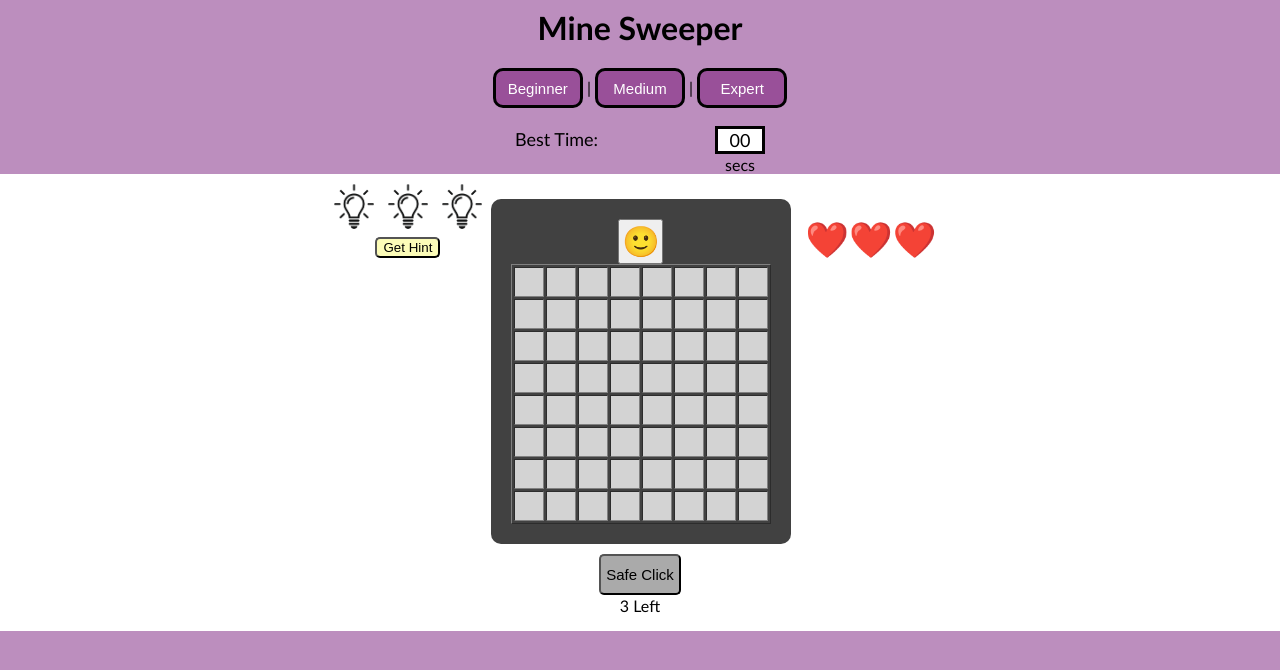
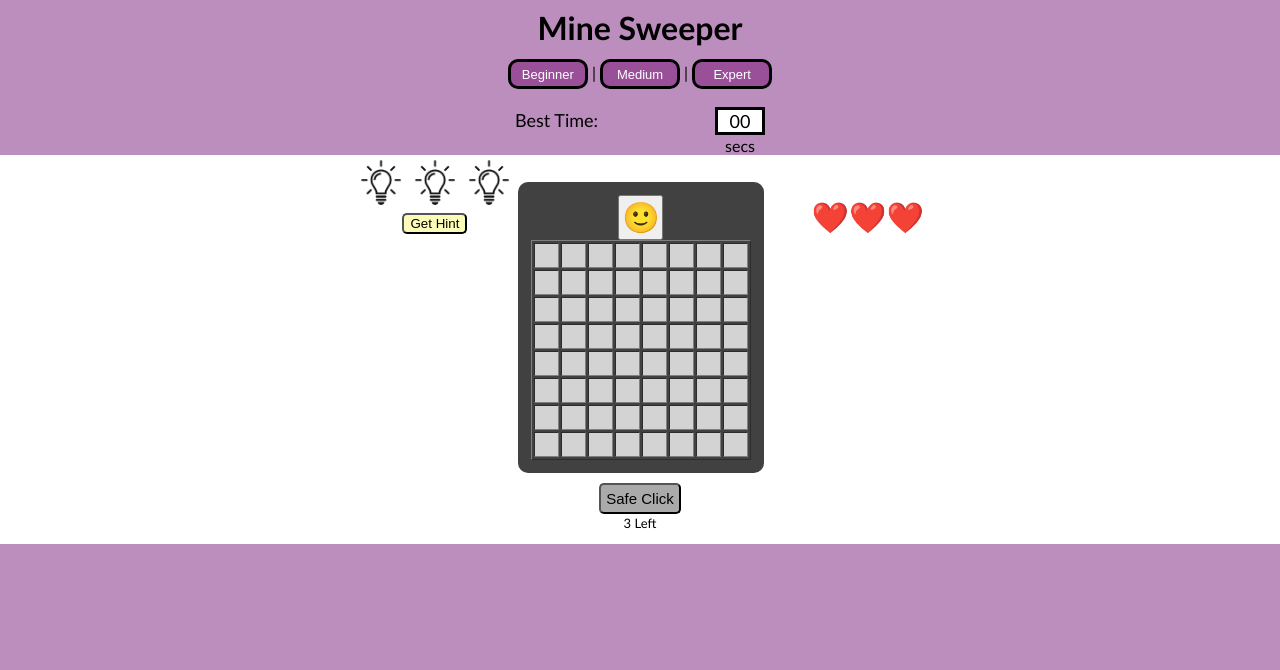
Before and after one commit to OrBaadani/MineSweeper, a plain HTML site: page index.html in a window 1280 px wide. Drawn offline with Linux system fonts and the light colour scheme.

Commit message:
day2-css changes

```diff
--- a/css/style.css
+++ b/css/style.css
@@ -14,6 +14,7 @@ body{
 }
 h1{
     margin-top: 0;
+    margin-bottom: 12px;
 }
 table{
     margin:auto;
@@ -30,14 +31,14 @@ table{
     display: inline-block;
     background-color: rgb(65, 65, 65);
     margin:auto;
-    padding: 20px;
-    margin-top: 25px;
+    padding: 13px;
+    margin-top: 10px;
     border-radius: 10px;
 }
 .levels button{
-    font-size: 15px;
-    height: 40px;
-    width: 90px;
+    font-size: 13px;
+    height: 30px;
+    width: 80px;
     border-radius: 10px;
     border: 3px solid black;
 background-color: #995099;
@@ -49,9 +50,10 @@ padding: 5px;
     background-color:#8b478b ;
 }
 table td{
-    height: 30px;
-    width: 30px;
-    padding:2px;
+    height: 25px;
+    width: 25px;
+    padding:1px;
+    font-size: 14px;
     background-color: lightgrey;
 }
 .clicked{
@@ -94,10 +96,11 @@ img{
     height:45px;
 }
 .lives{
-    font-size:35px;
+    font-size:30px;
     display:inline-block;
     /* float:right; */
     width: 160px;
+    text-align: right;
     /* display: flex;  */
     /* justify-content: space-between; */
     /* margin-right: 450px; */
@@ -116,8 +119,9 @@ img{
 .hintsContainer{
     display:inline-block;
     /* position:relative; */
-    text-align: left;
+    text-align: center;
     /* float:left; */
+    height: 100px;
 
 }
 .hints{
@@ -144,8 +148,11 @@ img{
     /* margin:auto; */
 }
 .hintsContainer p{
-    font-size:13px;
+    position: fixed;
+    font-size:9px;
     display: none;
+    margin: auto;
+    margin-left: 55px;
 }
 .safeClicked{
 background-color: rgb(154, 121, 185);
@@ -156,11 +163,11 @@ background-color: rgb(154, 121, 185);
     margin:auto;
 }
 
-.safeBtn{
+.safeBtn,.manualBtn{
 margin-top: 10px;
 font-size: 15px;
 border-radius: 5px;
-padding: 10px 5px;
+padding: 5px;
 background-color: rgb(170, 170, 170);
 }
 .safeBtn:hover{
@@ -169,4 +176,5 @@ background-color: rgb(170, 170, 170);
 }
 .safeClick{
 margin-top: 1px;
+font-size: 13px;
 }
--- a/index.html
+++ b/index.html
@@ -46,9 +46,10 @@
         <br>
         <button class="safeBtn" onclick="safeClickbtn()">Safe Click</button>
         <p class="safeClick"><span>3</span> Left</p>
+        <button hidden class="manualBtn" onclick="manuallyCreate()">mode</button>
     </div>
 
-    <button hidden class="" onclick="manuallyCreate()">mode</button>
+
 
     <script src="js/util.js"></script>
     <script src="js/app.js"></script>
--- a/js/app.js
+++ b/js/app.js
@@ -12,13 +12,10 @@ var gIsHint = false;
 var gGame;
 var gTimerInterval;
 
-
 //default
 var gLevel = { size: 8, mines: 12 };
 
-
 function initGame() {
-
 
     gLeftFirstClick = false;
     gFirstClick = false;
@@ -46,6 +43,7 @@ function createGame() {
         IsManuallyCreate: false
     };
 }
+
 function resetBtn() {
     var elBtn = document.querySelector('#resetBtn');
     elBtn.innerText = SMILE;
@@ -82,6 +80,7 @@ function buildBoard(size) {
     }
     return board;
 }
+//counts negs
 function setMinesNegsCount(board, cellI, cellJ) {
     var minesNegCount = 0;
     for (var i = cellI - 1; i <= cellI + 1; i++) {
@@ -94,6 +93,7 @@ function setMinesNegsCount(board, cellI, cellJ) {
     }
     return minesNegCount;
 }
+//render 3 lives
 function renderlives() {
     var elLives = document.querySelector('.lives');
     elLives.innerText = '';
@@ -101,6 +101,7 @@ function renderlives() {
         elLives.innerText += LIFE;
     }
 }
+//when cell is clicked
 function cellClicked(elCell, i, j) {
 
     if (gBoard[i][j].isShown) return;
@@ -109,12 +110,13 @@ function cellClicked(elCell, i, j) {
     if (gIsHint) {
         cellsHint(i, j); return;
     }
-    if (gGame.IsManuallyCreate){};
+    if (gGame.IsManuallyCreate){}
     if (!gFirstClick) { startTimer(); gFirstClick = true; }
     if (!gLeftFirstClick) {
         gLeftFirstClick = true;
         placeRndMines(i, j);
     }
+
     if (gBoard[i][j].isMine) {
         elCell.classList.add('mine');
         renderCell(i, j, MINE)
@@ -128,16 +130,14 @@ function cellClicked(elCell, i, j) {
     else {
         var value = setMinesNegsCount(gBoard, i, j);
         if (value === 0) {
-            expandShownRec(gBoard, i, j);
+            expandShownRecursive(gBoard, i, j);
         }
         else {
             renderCell(i, j, value);
         }
     }
     checkGameOver();
-
 }
-
 
 function renderCell(i, j, value) {
     var elCell = document.querySelector(`.cell${i}-${j}`);
@@ -146,10 +146,9 @@ function renderCell(i, j, value) {
     if (!gBoard[i][j].isShown) {
         gBoard[i][j].isShown = true;
         gGame.shownCount++;
-        console.log('shown count', gGame.shownCount);
     }
 }
-
+//when mark with flag
 function cellMarked(elCell, i, j) {
     if (!gFirstClick) { startTimer(); gFirstClick = true; }
     if (!gGame.isOn) return;
@@ -170,7 +169,6 @@ function winGame() {
     elBtn.innerText = WIN;
     gGame.isOn = false;
     stopTimer();
-    console.log('win');
     bestScore(gLevel.size);
 }
 function checkGameOver() {
@@ -196,7 +194,7 @@ function LostGame() {
 }
 
 
-function expandShownRec(board, cellI, cellJ) {
+function expandShownRecursive(board, cellI, cellJ) {
     for (var i = cellI - 1; i <= cellI + 1; i++) {
         if (i < 0 || i > board.length - 1) continue;
         for (var j = cellJ - 1; j <= cellJ + 1; j++) {
@@ -210,7 +208,7 @@ function expandShownRec(board, cellI, cellJ) {
                     if (value === 0) {
                         value = ' ';
                         renderCell(i, j, value);
-                        expandShownRec(gBoard, i, j)
+                        expandShownRecursive(gBoard, i, j)
                     }
                     else renderCell(i, j, value);
                 }
@@ -218,21 +216,20 @@ function expandShownRec(board, cellI, cellJ) {
         }
     }
 }
+//on first click
 function placeRndMines(cellI, cellJ) {
     for (var i = 0; i < gLevel.mines; i++) {
 
         var rndI = getRandomInt(0, gBoard.length - 1);
         var rndJ = getRandomInt(0, gBoard[0].length - 1);
-        var elCell = document.querySelector(`.cell${rndI}-${rndJ}`);
         if (rndI !== cellI && rndJ !== cellJ && !gBoard[rndI][rndJ].isMine) {
             gBoard[rndI][rndJ].isMine = true;
-            // elCell.innerText += 'mine';
         }
         else i -= 1;
     }
 }
+
 function getHintBtn() {
-    console.log('hintscount', gGame.hints);
     if (gGame.hints === 0) {
         var elP = document.querySelector('.hintsContainer p').style.display = 'block';
         return;
@@ -242,8 +239,8 @@ function getHintBtn() {
     elHint.classList.add('hint');
     gGame.hints--;
     gIsHint = true;
+}
 
-}
 function cellsHint(cellI, cellJ) {
     for (var i = cellI - 1; i <= cellI + 1; i++) {
         if (i < 0 || i >= gBoard.length) continue;
@@ -267,6 +264,7 @@ function cellsHint(cellI, cellJ) {
         } gIsHint = false;
     }, 1000)
 }
+
 function resetHints() {
     var elHints = document.querySelectorAll('.hints');
     var elP = document.querySelector('.hintsContainer p').style.display = 'none';
@@ -289,6 +287,7 @@ function updateScoreBoard() {
     elBestScore.innerText = localStorage.getItem(`BestScoreRecord${gLevel.size}`);
 }
 function safeClickbtn() {
+    if(!gLeftFirstClick) return;
     if (gGame.safeClick === 0) return;
     var emptyCells = getEmptyCells(gBoard);
     var rnd = getRandomInt(0, emptyCells.length - 1);
@@ -309,5 +308,4 @@ function resetSafeClick(){
 }
 function manuallyCreate(){
     gGame.IsManuallyCreate=true;
-
 }
```
